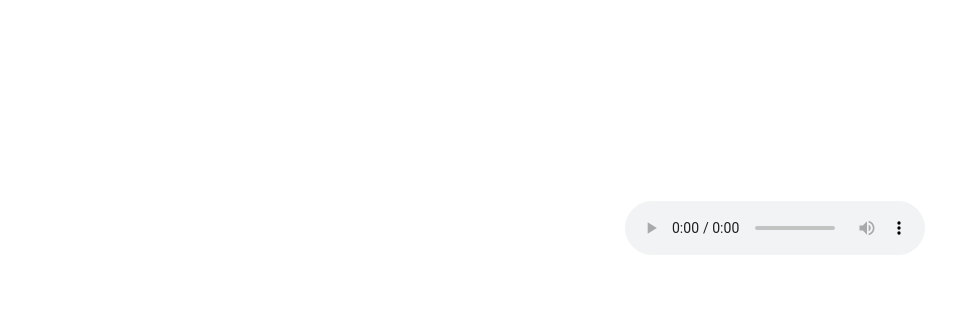
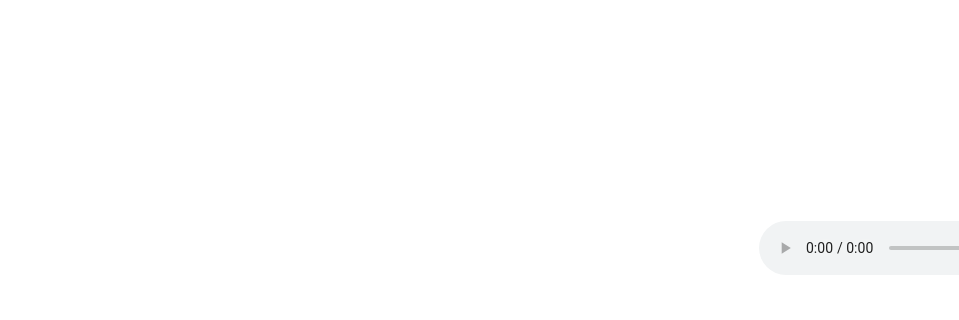
Before and after one commit to Suraj-199/Gym-website, a plain HTML site: page index.html in a window 1280 px wide. Shown: the part 516-836 px from the top of the page, without its empty margins (321-1280 px from the left). Drawn offline with Linux system fonts and the light colour scheme.

Commit message:
Update index.html

```diff
--- a/index.html
+++ b/index.html
@@ -69,10 +69,10 @@ body {
 }
 
 .bottom {
+    width: 200px;
     position: fixed;
-    right: 34px;
-    bottom: 20px;
-    display: inline-block;
+    bottom:0px;
+    right:0px;
 }
 
 .navbar {
```
